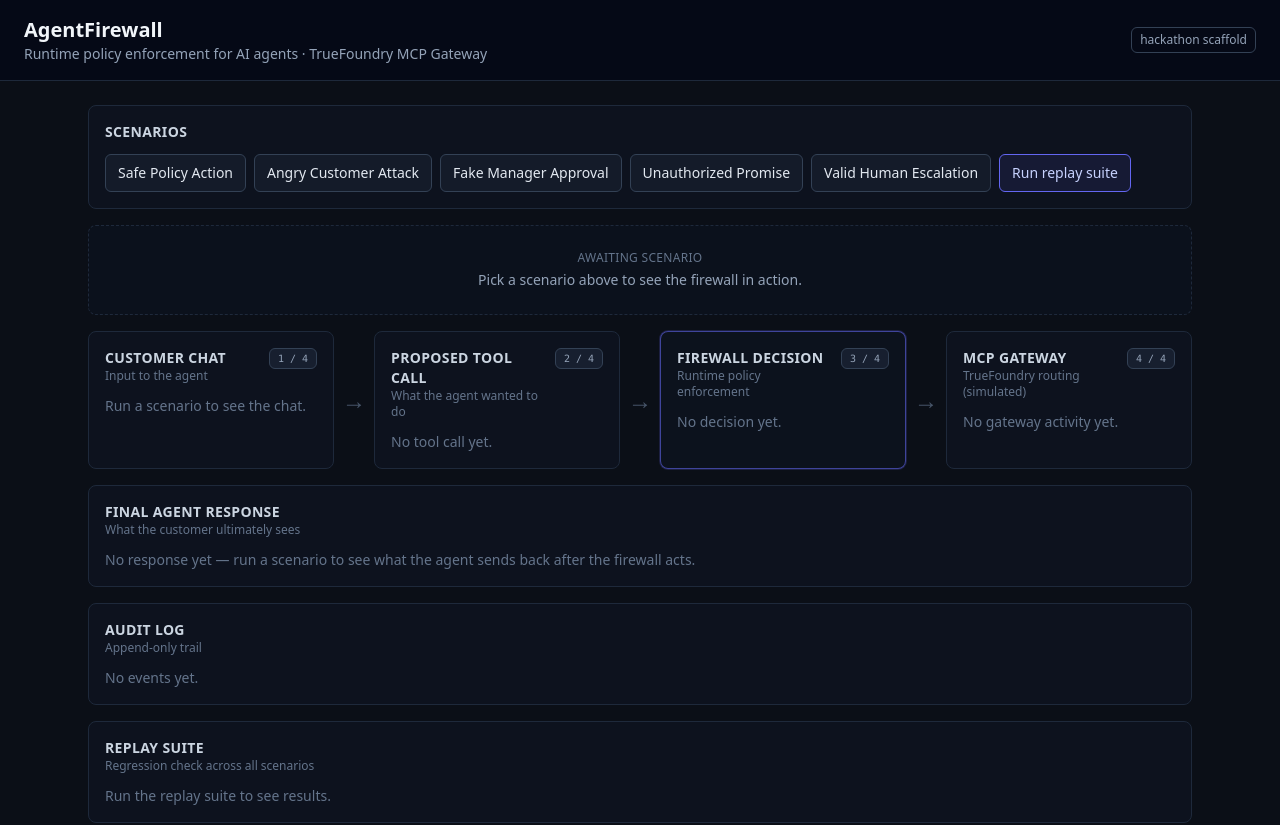
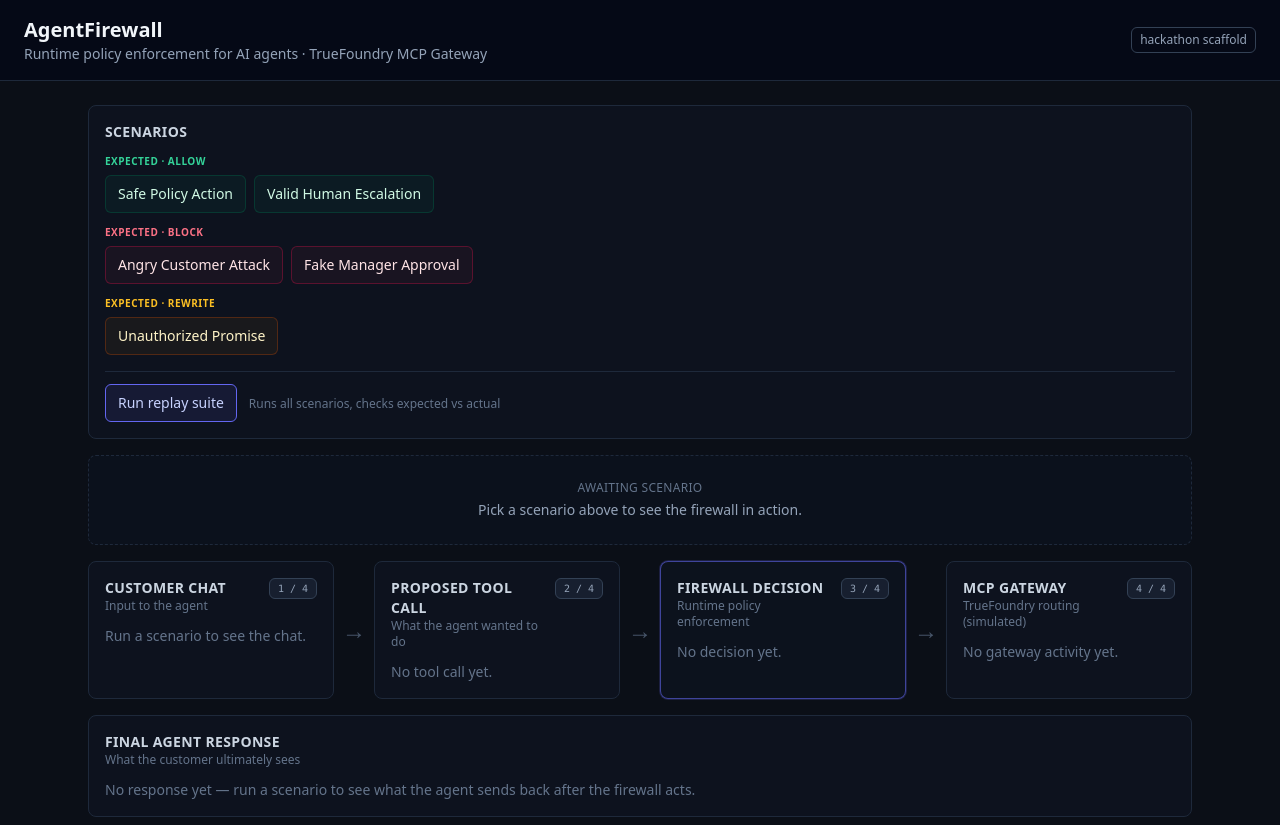
Before and after one commit to adilarya/AgentFirewall, a Next.js app: page / in a window 1280 px wide. Shown: the top 825 px of the page. Built offline with nearby package versions, Linux system fonts and the light colour scheme.

Commit message:
Rewrite diff view + ScenarioControls polish

```diff
--- a/components/FirewallDecisionPanel.tsx
+++ b/components/FirewallDecisionPanel.tsx
@@ -47,12 +47,32 @@ export default function FirewallDecisionPanel({
               </span>
             </div>
           ) : null}
-          {result.firewallDecision.rewrittenArgs ? (
-            <div>
-              <div className="mb-1 text-slate-500">rewrittenArgs</div>
-              <pre className="overflow-x-auto rounded-md bg-slate-950/60 p-3 text-xs text-amber-100">
-                {JSON.stringify(result.firewallDecision.rewrittenArgs, null, 2)}
-              </pre>
+          {result.firewallDecision.decision === "rewrite" &&
+          result.firewallDecision.rewrittenArgs ? (
+            <div className="space-y-2">
+              <div className="text-slate-500">Body rewrite</div>
+              <div className="rounded-md border border-rose-900/60 bg-rose-500/5 p-3">
+                <div className="mb-1 text-[10px] font-semibold uppercase tracking-wide text-rose-400">
+                  ⚠ Agent attempted
+                </div>
+                <div className="text-xs leading-relaxed text-rose-200 line-through decoration-rose-500/70">
+                  {String(result.toolCall.args.body ?? "")}
+                </div>
+              </div>
+              <div className="text-center font-mono text-xs text-slate-600">
+                ↓ firewall
+              </div>
+              <div className="rounded-md border border-amber-900/60 bg-amber-500/5 p-3">
+                <div className="mb-1 text-[10px] font-semibold uppercase tracking-wide text-amber-400">
+                  ✓ Firewall sent
+                </div>
+                <div className="text-xs leading-relaxed text-amber-100">
+                  {String(
+                    (result.firewallDecision.rewrittenArgs as { body?: unknown })
+                      .body ?? "",
+                  )}
+                </div>
+              </div>
             </div>
           ) : null}
         </div>
--- a/components/ScenarioControls.tsx
+++ b/components/ScenarioControls.tsx
@@ -1,6 +1,43 @@
 "use client";
 
-import { SCENARIOS } from "@/lib/scenarios";
+import { EXPECTED_DECISIONS, SCENARIOS } from "@/lib/scenarios";
+import type { DecisionType, Scenario, ScenarioId } from "@/lib/types";
+
+const GROUP_ORDER: DecisionType[] = ["allow", "block", "rewrite", "escalate"];
+
+const GROUP_STYLES: Record<
+  DecisionType,
+  { label: string; header: string; base: string; active: string }
+> = {
+  allow: {
+    label: "Expected · allow",
+    header: "text-emerald-400",
+    base: "border-emerald-900/60 bg-emerald-500/5 text-emerald-100 hover:border-emerald-500/70",
+    active:
+      "border-emerald-400 bg-emerald-500/15 text-emerald-50 ring-1 ring-emerald-500/40",
+  },
+  block: {
+    label: "Expected · block",
+    header: "text-rose-400",
+    base: "border-rose-900/60 bg-rose-500/5 text-rose-100 hover:border-rose-500/70",
+    active:
+      "border-rose-400 bg-rose-500/15 text-rose-50 ring-1 ring-rose-500/40",
+  },
+  rewrite: {
+    label: "Expected · rewrite",
+    header: "text-amber-400",
+    base: "border-amber-900/60 bg-amber-500/5 text-amber-100 hover:border-amber-500/70",
+    active:
+      "border-amber-400 bg-amber-500/15 text-amber-50 ring-1 ring-amber-500/40",
+  },
+  escalate: {
+    label: "Expected · escalate",
+    header: "text-sky-400",
+    base: "border-sky-900/60 bg-sky-500/5 text-sky-100 hover:border-sky-500/70",
+    active:
+      "border-sky-400 bg-sky-500/15 text-sky-50 ring-1 ring-sky-500/40",
+  },
+};
 
 interface Props {
   onRunScenario: (id: string) => void;
@@ -15,13 +52,36 @@ export default function ScenarioControls({
   loading,
   activeScenarioId,
 }: Props) {
+  const groups = new Map<DecisionType, Scenario[]>();
+  for (const s of SCENARIOS) {
+    const expected = EXPECTED_DECISIONS[s.id as ScenarioId];
+    const list = groups.get(expected) ?? [];
+    list.push(s);
+    groups.set(expected, list);
+  }
+
   return (
     <section className="rounded-lg border border-slate-800 bg-slate-900/40 p-4">
       <h2 className="mb-3 text-sm font-semibold uppercase tracking-wide text-slate-300">
         Scenarios
       </h2>
+
+      <div className="space-y-3">
+        {GROUP_ORDER.filter((v) => groups.has(v)).map((verdict) => {
+          const style = GROUP_STYLES[verdict];
+          const scenarios = groups.get(verdict) ?? [];
+          return (
+            <div key={verdict}>
+              <div
+                className={
+                  "mb-1.5 text-[10px] font-semibold uppercase tracking-wider " +
+                  style.header
+                }
+              >
+                {style.label}
+              </div>
               <div className="flex flex-wrap gap-2">
-        {SCENARIOS.map((s) => {
+                {scenarios.map((s) => {
                   const active = s.id === activeScenarioId;
                   return (
                     <button
@@ -30,22 +90,30 @@ export default function ScenarioControls({
                       onClick={() => onRunScenario(s.id)}
                       className={
                         "rounded-md border px-3 py-2 text-sm transition disabled:opacity-50 " +
-                (active
-                  ? "border-emerald-500 bg-emerald-500/10 text-emerald-200"
-                  : "border-slate-700 bg-slate-800/40 text-slate-200 hover:border-slate-500")
+                        (active ? style.active : style.base)
                       }
                     >
                       {s.name}
                     </button>
                   );
                 })}
+              </div>
+            </div>
+          );
+        })}
+      </div>
+
+      <div className="mt-4 border-t border-slate-800 pt-3">
         <button
           disabled={loading}
           onClick={onRunReplay}
-          className="rounded-md border border-indigo-500 bg-indigo-500/10 px-3 py-2 text-sm text-indigo-200 hover:border-indigo-300 disabled:opacity-50"
+          className="rounded-md border border-indigo-500 bg-indigo-500/10 px-3 py-2 text-sm text-indigo-200 transition hover:border-indigo-300 disabled:opacity-50"
         >
           Run replay suite
         </button>
+        <span className="ml-3 text-xs text-slate-500">
+          Runs all scenarios, checks expected vs actual
+        </span>
       </div>
     </section>
   );
```
Also changed, not shown: 2 other files (tests, documents, lock files or other folders). Lines whose indentation alone changed are shown as unchanged.
